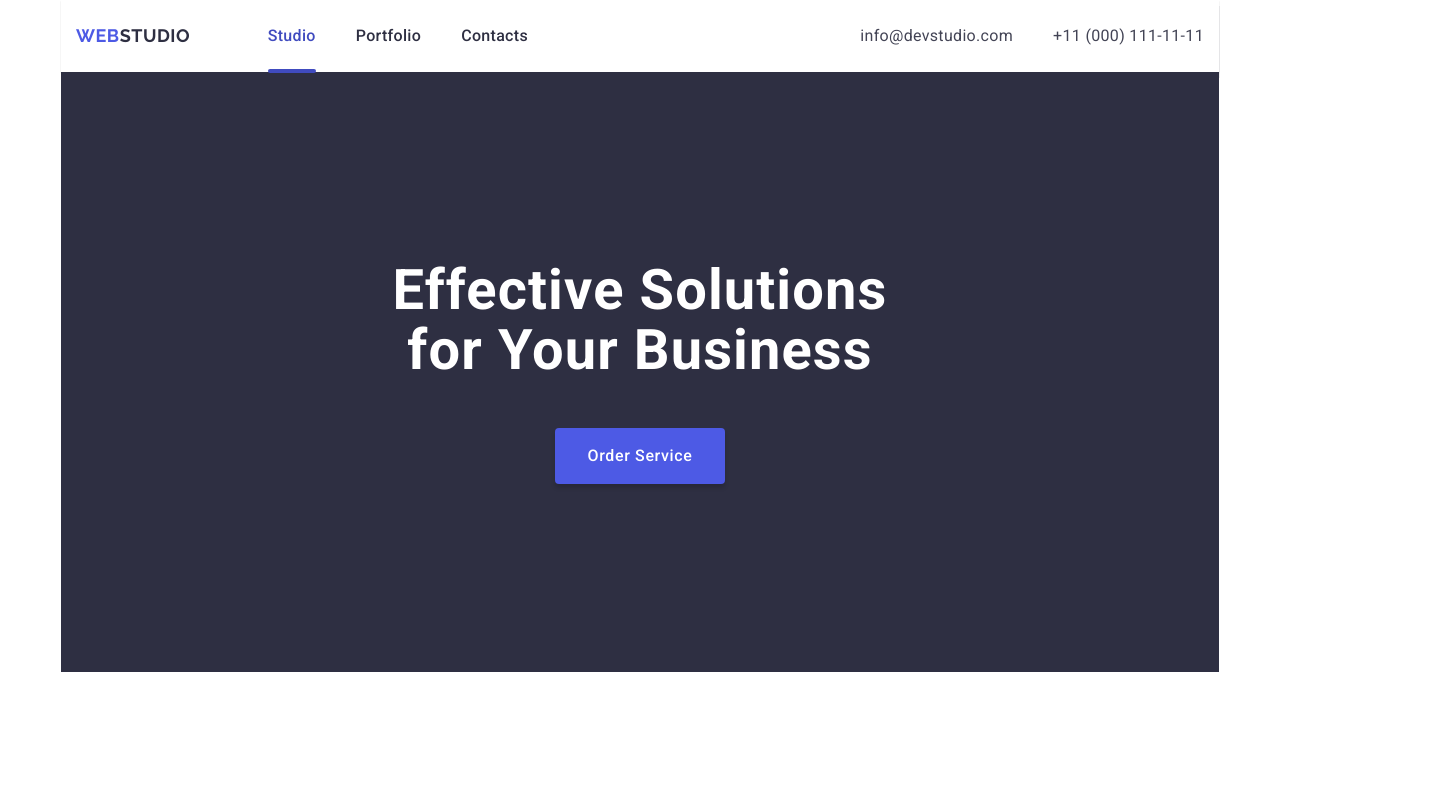
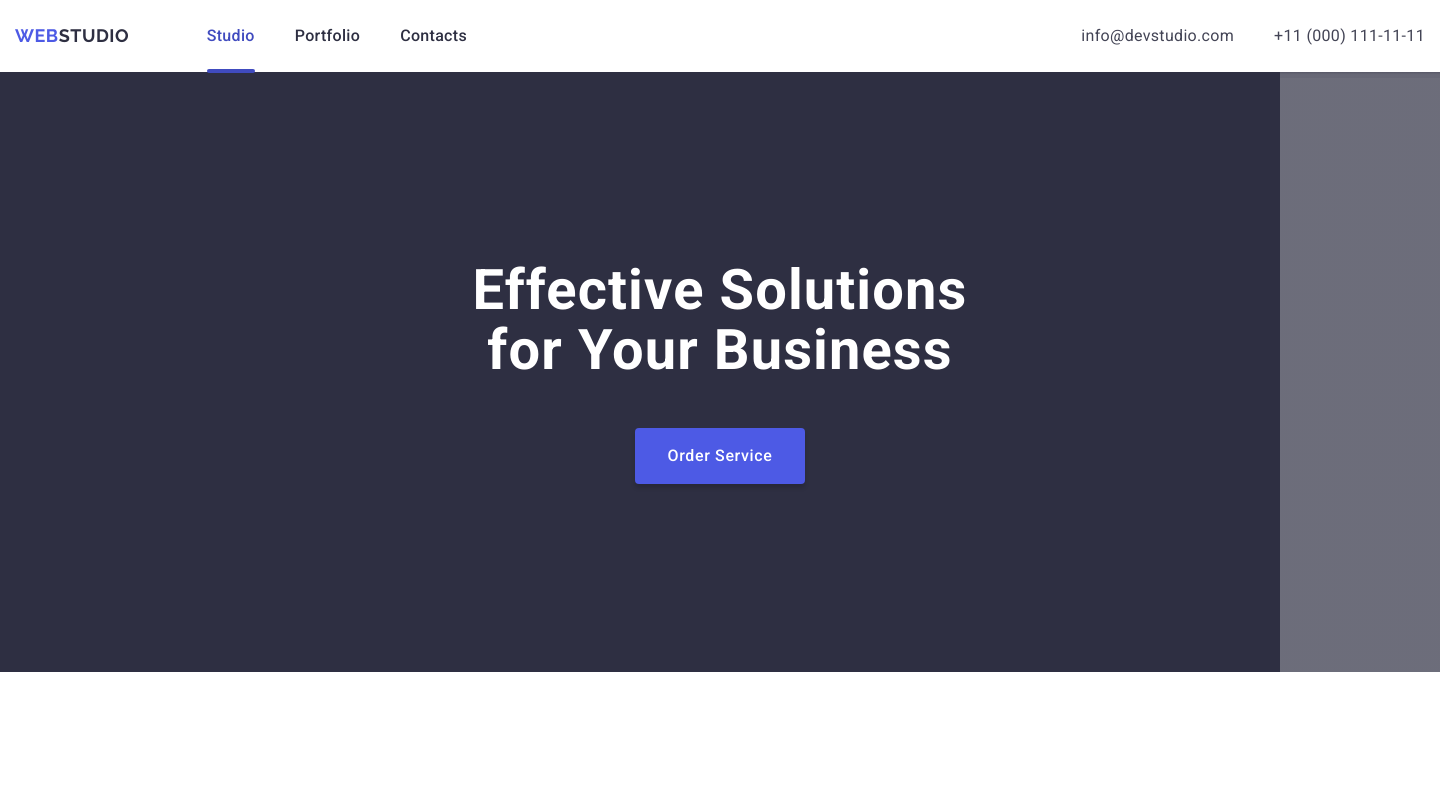
Before and after one commit to igorstein3/goit-markup-hw-04, a plain HTML site: page index.html in a window 1280 px wide. Shown: the top 788 px of the page, 1440 px wide, since content can reach past the window. Drawn offline with nearby package versions, Linux system fonts and the light colour scheme.

Commit message:
add index file

```diff
--- a/css/style.css
+++ b/css/style.css
@@ -1,7 +1,7 @@
 /* GENERAL SETTINS*/
 
 .container {
-  width: 1158px;
+  width: 1440px;
   padding-top: 120px;
   padding-bottom: 120px;
   padding-left: 15px;
@@ -152,9 +152,11 @@ img {
 
 .main-page {
   background-color: #2e2f42;
+}
+.main-page .container {
+  max-width: 1440px;
   padding-top: 188px;
   padding-bottom: 188px;
-  max-width: 1440px;
   background-image: linear-gradient(
       rgba(46, 47, 66, 0.7),
       rgba(46, 47, 66, 0.7)
@@ -208,7 +210,8 @@ img {
   border: 0px solid var(--OCEAN, #404bbf);
   border-radius: 4px;
 }
-SECTION 2 .visually-hidden {
+/* SECTION 2*/
+.visually-hidden {
   position: absolute;
   width: 1px;
   height: 1px;
--- a/index.html
+++ b/index.html
@@ -68,11 +68,15 @@
       </header>
 
       <main>
-        <section class="main-page container">
-          <h1 class="main-page-title">Effective Solutions for Your Business</h1>
-          <button type="button" class="transition button-box">
-            Order Service
-          </button>
+        <section class="main-page">
+          <div class="container">
+            <h1 class="main-page-title">
+              Effective Solutions for Your Business
+            </h1>
+            <button type="button" class="button-box transition">
+              Order Service
+            </button>
+          </div>
         </section>
 
         <section class="section">
```
